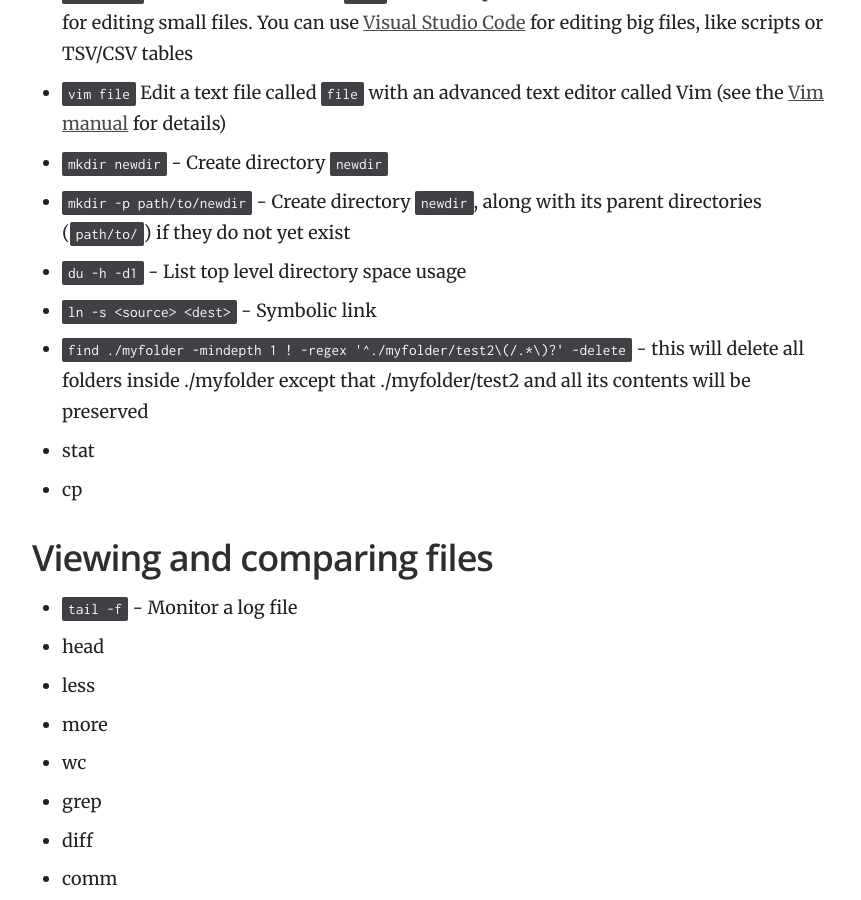
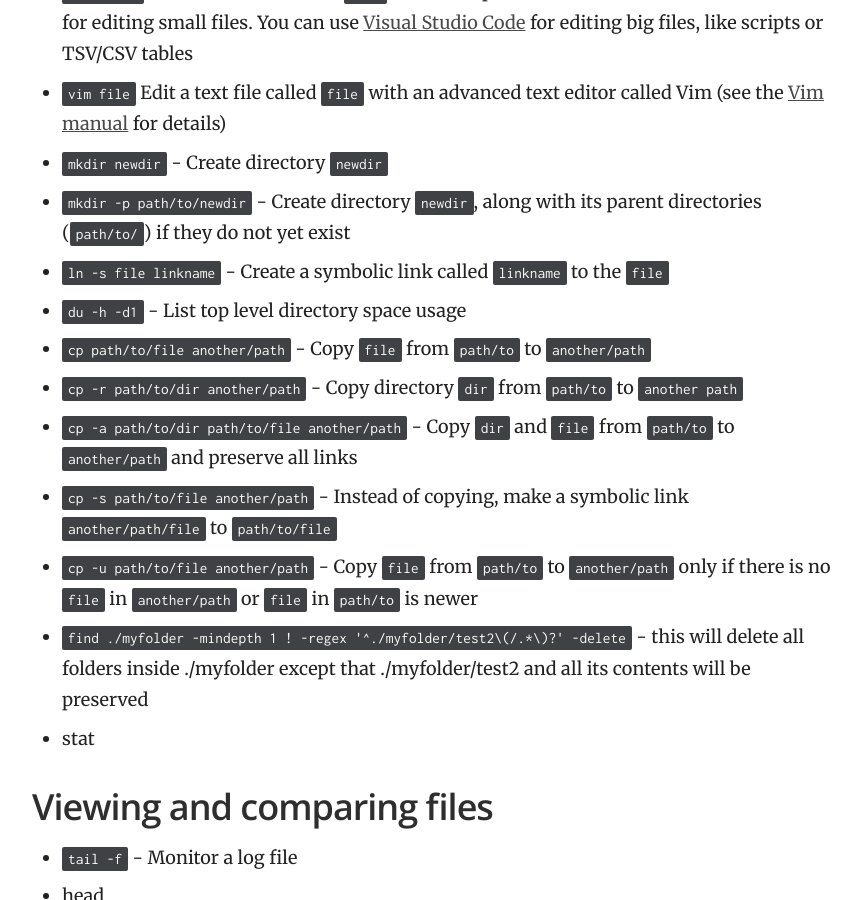
Before and after one commit to luslab/luslab.github.io, a Jekyll site: the page built from _docs/cheat-sheets/linux_command_line.md, in a window 1280 px wide and 900 px high, scrolled down 2511 px. Shown: the whole window, without its empty margins (358-1219 px from the left). Built offline with Jekyll 4.4.1, drawn with Linux system fonts in a browser that asks for light colours; some of the changed text lies outside the part shown.

Commit message:
Added cp to Linux CMD page

```diff
--- a/_docs/cheat-sheets/linux_command_line.md
+++ b/_docs/cheat-sheets/linux_command_line.md
@@ -21,8 +21,8 @@ See the full Bash manual [here](https://www.gnu.org/software/bash/manual/bash.ht
 - `<(command2)` - **Process substitution**: treat `stdout` of `command2` as a file. **Note:** There should be no space between `<` and `(`.
 - `diff <(ls dir1) <(ls dir2)` - Example of process substitution: find differences between lists of files in `dir1` and `dir2` (`diff` needs two files as arguments)
 - `command1 | tee file | command2` - `tee` splits `stdout` of `command1` and writes one copy into `file` while feeding the other copy into `stdin` of `command2`
-- `(command1; command2; ...; commandN)` - **Command grouping**: `stdout` streams of `command1`, `command2`, ..., `commandN` are collected and can be redirected together
-- `{ echo -n "a"; echo "b"; } > f.txt` - Example of command grouping: print `ab` into `f.txt`. The semicolon after the last command and spaces after `{` and before `}` are mandatory.
+- `{ command1; command2; ...; commandN; }` - **Command grouping**: `stdout` streams of `command1`, `command2`, ..., `commandN` are collected and can be redirected together. The semicolon after the last command and spaces after `{` and before `}` are mandatory.
+- `{ echo -n "a"; echo "b"; } > f.txt` - Example of command grouping: print `ab` into `f.txt`.
 - `PATH=PATH:/path/to/add` - Add `/path/to/add` to the value of the `PATH` variable
 
 ## Misc
@@ -52,11 +52,15 @@ See the full Bash manual [here](https://www.gnu.org/software/bash/manual/bash.ht
 - `vim file` Edit a text file called `file` with an advanced text editor called Vim (see the [Vim manual](https://www.vim.org/docs.php) for details)
 - `mkdir newdir` - Create directory `newdir`
 - `mkdir -p path/to/newdir` - Create directory `newdir`, along with its parent directories (`path/to/`) if they do not yet exist
+- `ln -s file linkname` - Create a symbolic link called `linkname` to the `file`
 - `du -h -d1` - List top level directory space usage
-- `ln -s <source> <dest>` - Symbolic link
+- `cp path/to/file another/path` - Copy `file` from `path/to` to `another/path`
+- `cp -r path/to/dir another/path` - Copy directory `dir` from `path/to` to `another path`
+- `cp -a path/to/dir path/to/file another/path` - Copy `dir` and `file` from `path/to` to `another/path` and preserve all links
+- `cp -s path/to/file another/path` - Instead of copying, make a symbolic link `another/path/file` to `path/to/file`
+- `cp -u path/to/file another/path` - Copy `file` from `path/to` to `another/path` only if there is no `file` in `another/path` or `file` in `path/to` is newer
 - `find ./myfolder -mindepth 1 ! -regex '^./myfolder/test2\(/.*\)?' -delete` - this will delete all folders inside ./myfolder except that ./myfolder/test2 and all its contents will be preserved
 - stat
-- cp
 
 ## Viewing and comparing files
 - `tail -f` - Monitor a log file
```
